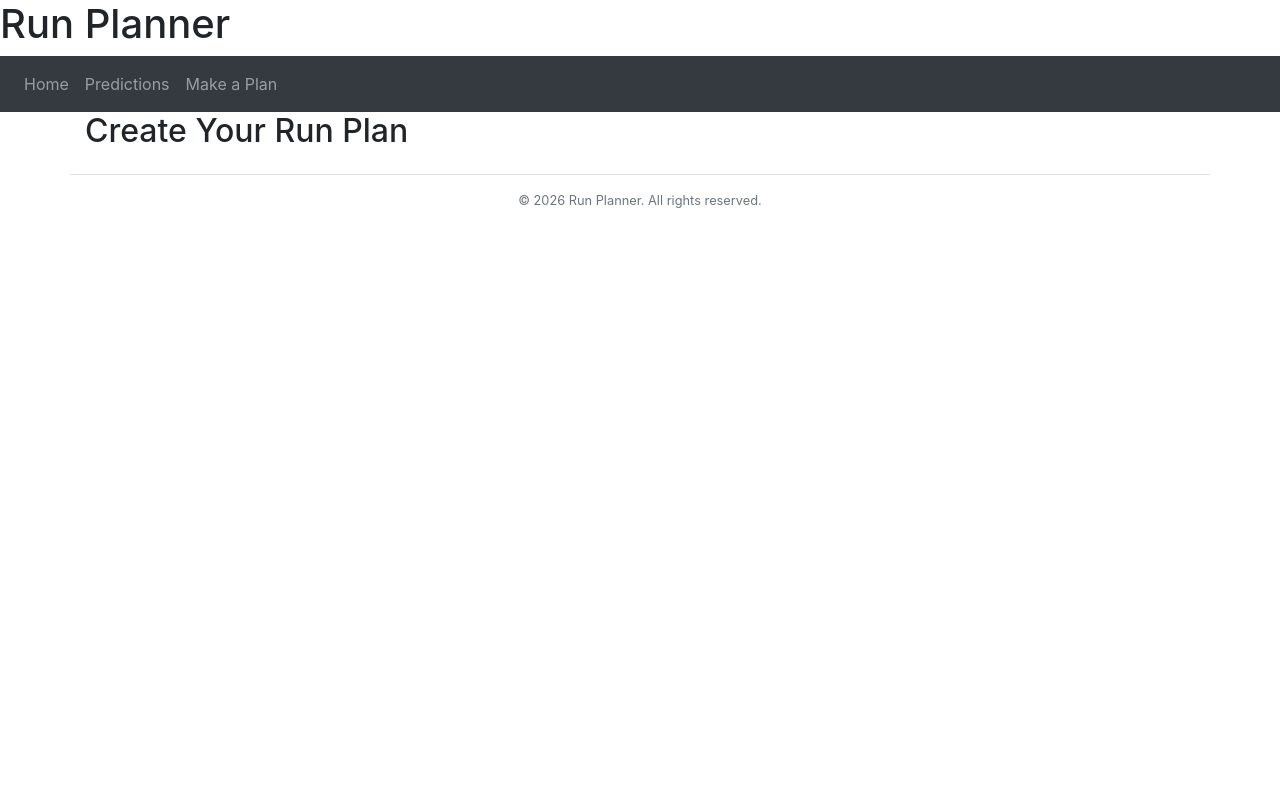
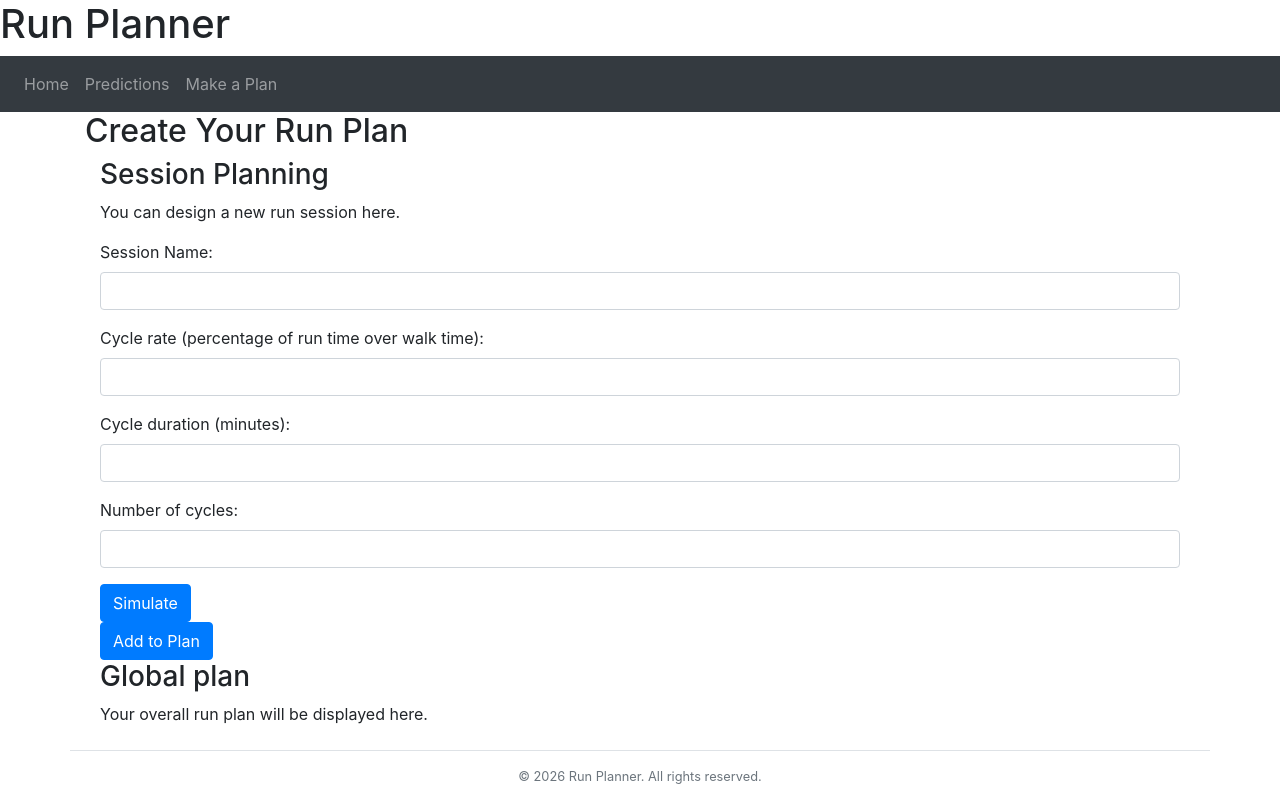
Before and after one commit to CompainL/run-planner, a Flask app: page /make_plan in a window 1280 px wide. Before the commit the page ends 208 px from the top, so only its background shows below. Run offline with Flask 3, Linux system fonts and the light colour scheme; some libraries are stand-ins or nearby versions.

Commit message:
First setup of the session design

```diff
--- a/website/templates/make_plan.html
+++ b/website/templates/make_plan.html
@@ -4,4 +4,53 @@
 
 {% block content %}
     <h2>Create Your Run Plan</h2>
+    <div class="container">
+        <h3>Session Planning</h3>
+        <div>
+            <p>You can design a new run session here.</p>
+                <form method="POST">
+                    <div class="mb-3">
+                        <label for="session_name" class="form-label">Session Name:</label>
+                        <input type="text" id="session_name" name="session_name" class="form-control" required>
+                    </div>
+                    <div class="mb-3">
+                        <label for="cycle_rate" class="form-label">Cycle rate (percentage of run time over walk time):</label>
+                        <input type="number" step="0.01" id="cycle_rate" name="cycle_rate" class="form-control" required>
+                    </div>
+                    <div class="mb-3">
+                        <label for="cycle_duration" class="form-label">Cycle duration (minutes):</label>
+                        <input type="number" step="0.01" id="cycle_duration" name="cycle_duration" class="form-control" required>
+                    </div>
+                    <div class="mb-3">
+                        <label for="number_of_cycles" class="form-label">Number of cycles:</label>
+                        <input type="number" step="0.01" id="number_of_cycles" name="number_of_cycles" class="form-control" required>
+                    </div>
+                    <button type="submit" class="btn btn-primary">Simulate</button>
+                </form>
+                {% if error %}
+                    <div class="alert alert-danger mt-3">{{ error }}</div>
+                {% endif %}
+                {% if session %}
+                    <div class="card mt-4 p-3">
+                        <h3>{{ session['name'] }}</h3>
+                        <p>Cycle rate: {{ session['cycle_rate'] }}%</p>
+                        <p>Cycle duration: {{ session['cycle_duration'] }} minutes</p>
+                        <p>Number of cycles: {{ session['number_of_cycles'] }}</p>
+                        <p>Total run time: {{ session['total_run_time'] }} minutes</p>
+                        <p>Total walk time: {{ session['total_walk_time'] }} minutes</p>
+                        <p>Total session time: {{ session['total_session_time'] }} minutes</p>
+                    </div>
+                {% endif %}
+                <form method="POST">
+                    <button type="submit" class="btn btn-primary">Add to Plan</button>
+                </form>
+        </div>
+    </div>
+    <div class="container">
+        <h3>Global plan</h3>
+        <div>
+            <p>Your overall run plan will be displayed here.</p>
+        </div>
+    </div>
+
 {% endblock %}
```
